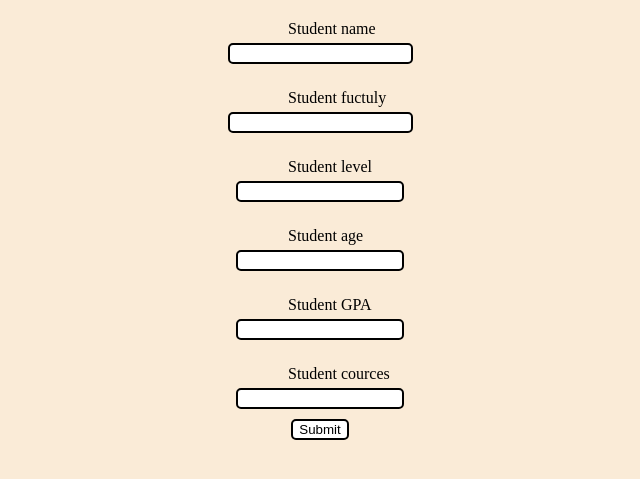
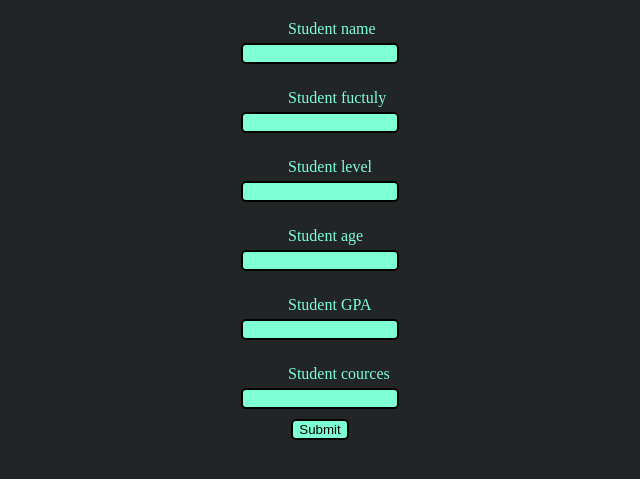
Before and after one commit to Antonymaged/UMS, a Flask app: page /add in a window 1280 px wide. Shown: the top 479 px of the page, without its empty margins (320-960 px from the left). Run offline with Flask 3, Linux system fonts and the light colour scheme.

Commit message:
then end

```diff
--- a/main.py
+++ b/main.py
@@ -96,10 +96,11 @@ def add():
 def ad():
     name = session.get('var')
     engine = create_engine('sqlite:///data/{}.db'.format(name), echo=False)
+    sassion = sessionmaker()(bind = engine)
     rec = University(request.form['sn'],request.form['facn'],request.form['slev'],request.form['sage'],request.form['sgpa'],request.form['snoc'])
-    sassion = sessionmaker()(bind = engine)
     sassion.add(rec)
     sassion.commit()
+    redirect("/a")
     sassion.close()
     return redirect("/main")
 
@@ -113,14 +114,16 @@ def ed():
     engine = create_engine('sqlite:///data/{}.db'.format(name), echo=False)
     sassion = sessionmaker()(bind = engine)
     id = sassion.query(University).filter_by(stu_id = request.form['sid']).first()
-    print(id.stu_name)
-    id.stu_name=request.form['sn']
-    id.stu_fac=request.form['facn']
-    id.stu_lev=request.form['slev']
-    id.stu_age=request.form['sage']
-    id.stu_gpa=request.form['sgpa']
-    id.stu_numcor=request.form['snoc']
-    sassion.commit()
+    if id:
+        id.stu_name=request.form['sn']
+        id.stu_fac=request.form['facn']
+        id.stu_lev=request.form['slev']
+        id.stu_age=request.form['sage']
+        id.stu_gpa=request.form['sgpa']
+        id.stu_numcor=request.form['snoc']
+        sassion.commit()
+    else:
+        pass
     sassion.close()
     return redirect("/main")
 
@@ -134,9 +137,13 @@ def de():
     engine = create_engine('sqlite:///data/{}.db'.format(name), echo=False)
     sassion = sessionmaker()(bind = engine)
     id = sassion.query(University).filter_by(stu_id = request.form['sid']).first()
-    sassion.delete(id)
-    sassion.commit()
+    if id:
+        sassion.delete(id)
+        sassion.commit()
+    else:
+        pass
+    sassion.close()
     return redirect("/main")
 
 Session.close()
-app.run(debug=True,port=5500)
+app.run(debug=True,port=80)
--- a/static/css/add.css
+++ b/static/css/add.css
@@ -1,24 +1,35 @@
 body{
-    background-color: antiquewhite;
+    background-color: rgb(34, 37, 37);
 }
 label{
     display :flex ;
     margin-left: 600px;
     margin-top: 20px;
+    color: aquamarine;
 }
 input{
     border-radius: 5px;
     border: solid 2px;
     margin: 5px 0px;
+    background-color: aquamarine;
+    transition: 0.5s;
 }
 .f{
     width: 160px;
 }
+.inp{
+    width: 150px;
+    transition: 0.5s;
+}
+.inp:hover{
+    width: 200px;
+    transition: 0.5s;
+}
 #sub{
+    background-color: aquamarine;
+    transition: 0.5s;
+}
+#sub:hover{
     background-color: white;
     transition: 0.5s;
 }
-#sub:hover{
-    background-color: aquamarine;
-    transition: 0.5s;
-}
--- a/templates/add.html
+++ b/templates/add.html
@@ -11,22 +11,22 @@
         <center>
             <form action="/ad" method="POST">
                 <label for="name">Student name</label>
-                <input type="text" id="name" title="Please type Student name" name="sn" autocomplete="off" required>
+                <input class="inp" type="text" id="name" title="Please type Student name" name="sn" autocomplete="off" required>
                 <br>
                 <label for="fac">Student fuctuly</label>
-                <input type="text" id="fac" title="Please type Student fuctuly" name="facn" autocomplete="off" required>
+                <input class="inp" type="text" id="fac" title="Please type Student fuctuly" name="facn" autocomplete="off" required>
                 <br>
                 <label for="lev">Student level</label>
-                <input type="number" class="f" id="lev" title="Please type Student level" min="1" max="5" name="slev" autocomplete="off" required>
+                <input class="inp" type="number" class="f" id="lev" title="Please type Student level" min="1" max="5" name="slev" autocomplete="off" required>
                 <br>
                 <label for="age">Student age</label>
-                <input type="number" class="f" id="age" title="Please type Student age" name="sage" min="15" max="50" autocomplete="off" required>
+                <input class="inp" type="number" class="f" id="age" title="Please type Student age" name="sage" min="15" max="50" autocomplete="off" required>
                 <br>
                 <label for="gpa">Student GPA</label>
-                <input type="number" class="f" id="gpa" title="Please type Student GPA" name="sgpa" min="0" max="4" autocomplete="off" required>
+                <input class="inp" type="number" class="f" step="0.01" id="gpa" title="Please type Student GPA" name="sgpa" min="0" max="4" autocomplete="off" required>
                 <br>
                 <label for="noc">Student cources</label>
-                <input type="number" class="f" id="noc" title="Please type Student cources" name="snoc" min="1" max="7" autocomplete="off" required>
+                <input class="inp" type="number" class="f" id="noc" title="Please type Student cources" name="snoc" min="1" max="7" autocomplete="off" required>
                 <br>
                 <input type="submit" id="sub">
             </form>
--- a/templates/delete.html
+++ b/templates/delete.html
@@ -10,7 +10,7 @@
     <body>
         <form action="/de" method="POST">
             <label for="id">Student id</label>
-            <input type="number" id="id" title="Please type Student id" name="sid" autocomplete="off" required>
+            <input class="inp" type="number" id="id" title="Please type Student id" name="sid" autocomplete="off" required>
             <style>
                 input{
                     margin-left: 630px;
```
Also changed, not shown: static/css/main.css (+8 -4 lines), data/MTI.db.
